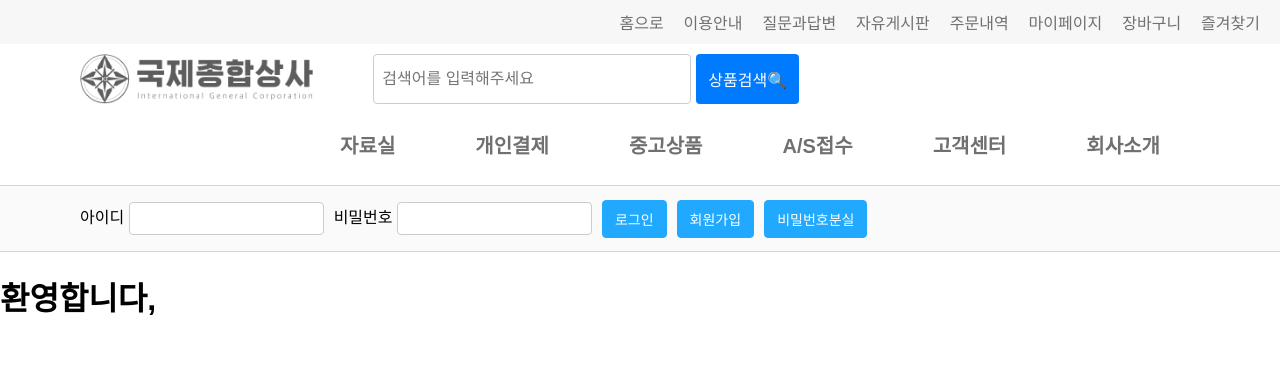
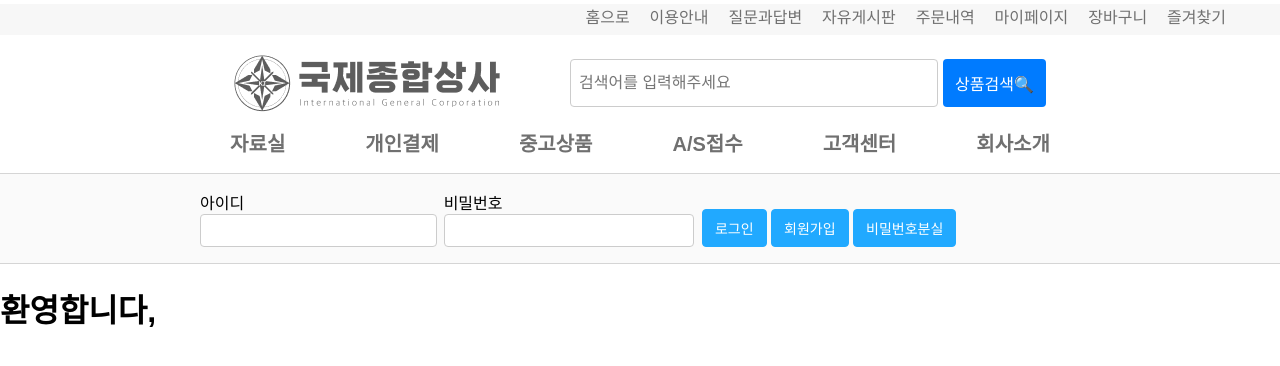
Before and after one commit to teon98/KJ-COMM-FINAL, a Django app: page / in a window 1280 px wide; the page is wider, and only the part inside the window is pictured. Shown: the top 366 px of that part. Run offline with Django 4.2, Linux system fonts and the light colour scheme.

Commit message:
base.html 반응형으로 수정 + 햄버거 수정완료

```diff
--- a/eommpj/eommpj/wsgi.py
+++ b/eommpj/eommpj/wsgi.py
@@ -1,3 +1,8 @@
+
+
+
+
+
 """
 WSGI config for eommpj project.
 
--- a/eommpj/static/css/styles.css
+++ b/eommpj/static/css/styles.css
@@ -11,26 +11,25 @@ body {
 
 header {
   background-color: #f7f7f7;
-  padding: 10px 0;
 }
 
 .header_menu {
   list-style: none;
   display: flex;
   justify-content: flex-end;
-  margin: 0;
-  padding: 0 10px;
+  margin: 4px;
+  padding-right: 40px;
 }
 
 /* 메뉴 스타일 */
 .secondary-menu {
+  list-style: none;
   display: flex;
   justify-content: center; /* 메뉴 항목을 수평 중앙 정렬 */
   align-items: center; /* 수직 중앙 정렬 */
   gap: 30px;
   margin: 0 auto;
-  width: 1340px;
-  padding: 10px 80px;
+  /* padding: 10px 80px; */
 }
 
 /* 메뉴 아이템 스타일 */
@@ -106,25 +106,29 @@ nav button:hover {
 /* 로그인 폼 스타일 */
 .account {
   display: flex;
-  justify-content: flex-staart;
+  justify-content: flex-start;
   background-color: #fafafa;
   border-top: 1px solid #d5d5d5;
   border-bottom: 1px solid #d5d5d5;
   width: 1340px;
-  padding: 0 80px;
+  padding: 0 200px;
+  flex-wrap: wrap;
 }
 
 .account_form {
   display: flex;
-  flex-direction: row;
+  /* flex-direction: row; */
+  flex-wrap: wrap;
   align-items: center;
-  gap: 10px;
+  /* gap: 10px; */
+  width: 100%;
 }
 
 .account_form input {
   padding: 8px;
   border: 1px solid #ccc;
   border-radius: 4px;
+  width: 90%; /* 입력창이 화면 너비에 맞게 크기 조정 */
 }
 
 button {
@@ -149,23 +153,37 @@ footer {
 }
 
 /* 검색창 스타일 */
-.search {
+/* .search {
   display: flex;
   justify-content: flex-start;
   margin-top: 10px;
   width: 1340px;
-  padding: 0 80px;
+  padding: 0 200px;
   height: 50px;
+} */
+
+.search {
+  display: flex;
+  align-items: center;
+  justify-content: center;
+  margin: 20px 0px 0px 0px;
+}
+
+.search img {
+  max-width: 300px; /* 이미지 크기 조정 */
+  height: auto;
+  margin-right: 20px; /* 이미지와 검색창 사이 간격 */
 }
 
 .search form {
   display: flex;
   justify-content: center;
-  margin-left: 60px;
+  margin-left: 50px;
 }
 
 .search input[type="text"] {
-  width: 300px;
+  width: 350px;
+  height: 30px;
   padding: 8px;
   margin-right: 5px;
   border-radius: 4px;
@@ -187,28 +205,57 @@ footer {
   background-color: #0056b3;
 }
 
+.custom-hr {
+  border: none; /* 기본 테두리 제거 */
+  height: 0.5px; /* 선의 두께 설정 */
+  background-color: #707070; /* 선의 색상 */
+  margin: 15px 0; /* 위아래 여백 설정 */
+}
+
+.btn {
+  margin-bottom: -20px;
+}
 /* 반응형 스타일 추가 */
 @media (max-width: 768px) {
   .header_menu {
-    display: none; /* 기본적으로 메뉴 숨기기 */
-    flex-direction: column; /* 메뉴 항목 세로 배치 */
-    padding: 0;
+    display: none; /* 기본 상태: 메뉴 숨김 */
+    position: fixed; /* 고정 위치 */
+    top: 0;
+    left: -100%; /* 화면 밖으로 숨김 */
+    width: 66.66%; /* 화면의 2/3 너비 */
+    height: 100%; /* 화면 전체 높이 */
+    background-color: #f7f7f7; /* 메뉴 배경색 */
+    box-shadow: 2px 0 5px rgba(0, 0, 0, 0.1); /* 그림자 효과 */
+    flex-direction: column; /* 세로 정렬 */
+    padding-top: 80px;
+    transition: left 0.3s ease; /* 부드러운 이동 효과*/
+    justify-content: flex-start;
   }
 
+  /* 메뉴 활성화 상태 */
   .header_menu.active {
-    display: flex; /* 햄버거 버튼 클릭 시 메뉴 보이기 */
+    display: flex; /* 메뉴 보이기 */
+    left: 0; /* 화면 안으로 이동 */
   }
 
-  .header_menu li {
-    margin: 4px;
-  }
+  /* .header_menu li {
+    margin-top: 10px;
+    margin-bottom: 10px;
+  } */
 
   .hamburger {
     display: block; /* 햄버거 아이콘 보이기 */
+    position: fixed;
+    z-index: 1000; /* 메뉴보다 위에 표시 */
+    background: none; /* 배경 제거 */
+    border: none; /* 테두리 제거 */
+    font-size: 24px; /* 크기 조정 */
+    cursor: pointer; /* 클릭 가능 표시 */
+    margin-left: 4px;
   }
-
   .header_menu a {
-    font-size: 14px; /* 모바일에서 글자 크기 조금 작게 */
+    font-size: 20px; /* 모바일에서 글자 크기 조금 작게 */
+    font-weight: bold;
   }
 
   nav {
--- a/eommpj/templates/base.html
+++ b/eommpj/templates/base.html
@@ -23,13 +23,21 @@
         <button class="hamburger" aria-label="메뉴 열기">&#9776;</button>
         <ul class="header_menu">
           <li><a href="/">홈으로</a></li>
+          <hr class="custom-hr" />
           <li><a>이용안내</a></li>
+          <hr class="custom-hr" />
           <li><a>질문과답변</a></li>
+          <hr class="custom-hr" />
           <li><a>자유게시판</a></li>
+          <hr class="custom-hr" />
           <li><a>주문내역</a></li>
+          <hr class="custom-hr" />
           <li><a>마이페이지</a></li>
+          <hr class="custom-hr" />
           <li><a>장바구니</a></li>
+          <hr class="custom-hr" />
           <li><a>즐겨찾기</a></li>
+          <hr class="custom-hr" />
         </ul>
       </header>
 
@@ -65,9 +73,11 @@
             <label for="userpw">비밀번호</label>
             <input type="password" id="userpw" name="userpw" />
           </p>
-          <button type="submit">로그인</button>
-          <button type="submit">회원가입</button>
-          <button type="submit">비밀번호분실</button>
+          <div class="btn">
+            <button type="submit">로그인</button>
+            <button type="submit">회원가입</button>
+            <button type="submit">비밀번호분실</button>
+            </div>
         </form>
       </div>
 
```
Also changed, not shown: other parts of eommpj/static/css/styles.css (+43 -3 lines).
